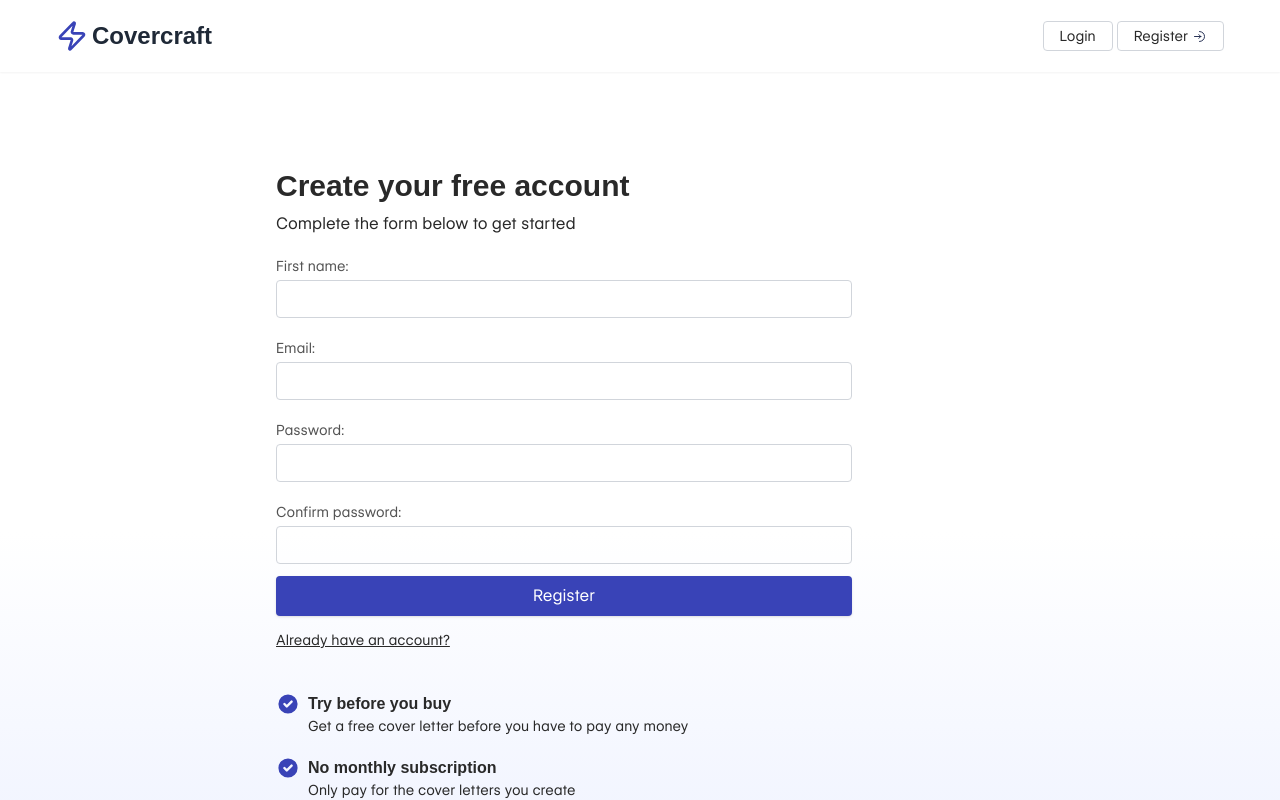
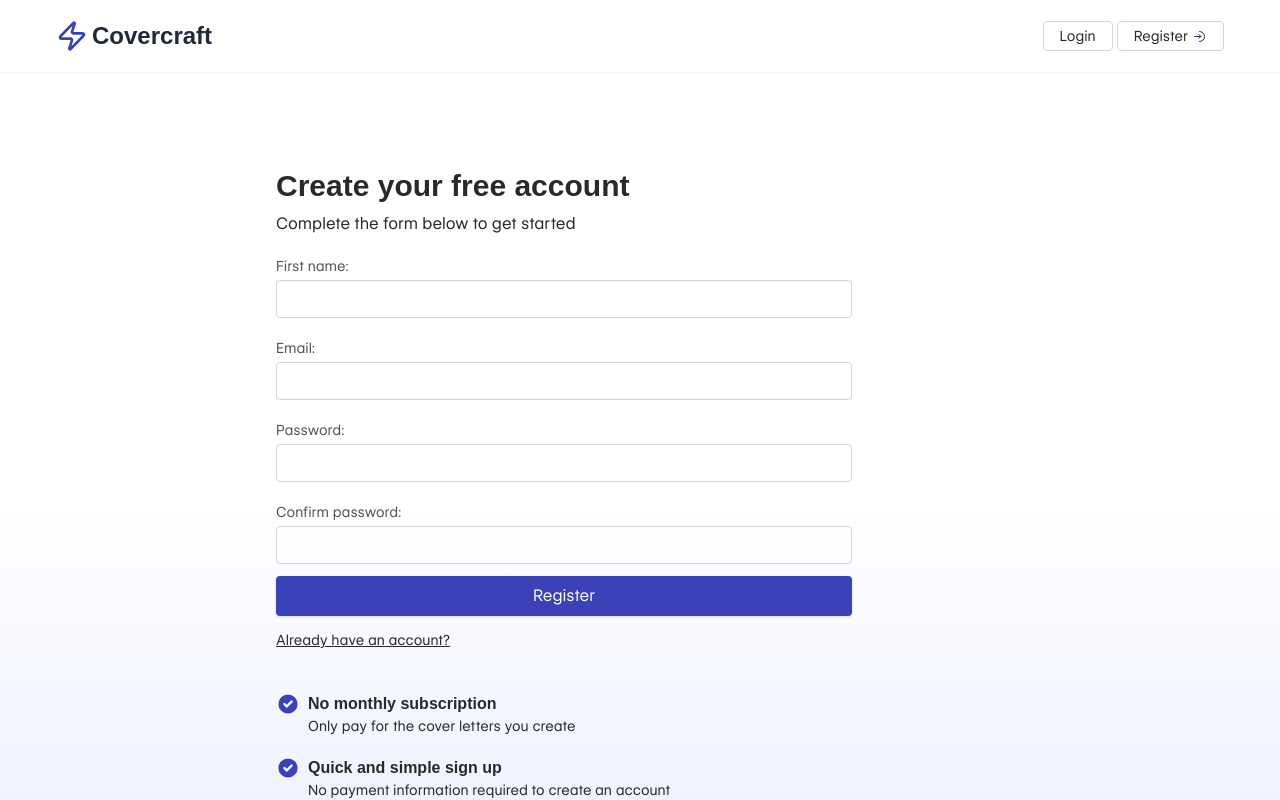
Before and after one commit to maxxjonesyy/covercraft, a React (Vite) app: page /register in a window 1280 px wide. Shown: the top 800 px of the page. Built offline with nearby package versions, Linux system fonts and the light colour scheme; no server answers; a web font is replaced by a local one.

Commit message:
frontend: remove free trial text

```diff
--- a/src/views/Register.tsx
+++ b/src/views/Register.tsx
@@ -109,16 +109,6 @@ function Register() {
       </Link>
 
       <ul className="mt-10">
-        <li className="flex gap-2">
-          <TickSVG />
-          <div>
-            <p className="font-bold">Try before you buy</p>
-            <p className="text-sm">
-              Get a free cover letter before you have to pay any money
-            </p>
-          </div>
-        </li>
-
         <li className="flex gap-2 mt-5">
           <TickSVG />
           <div>
```
